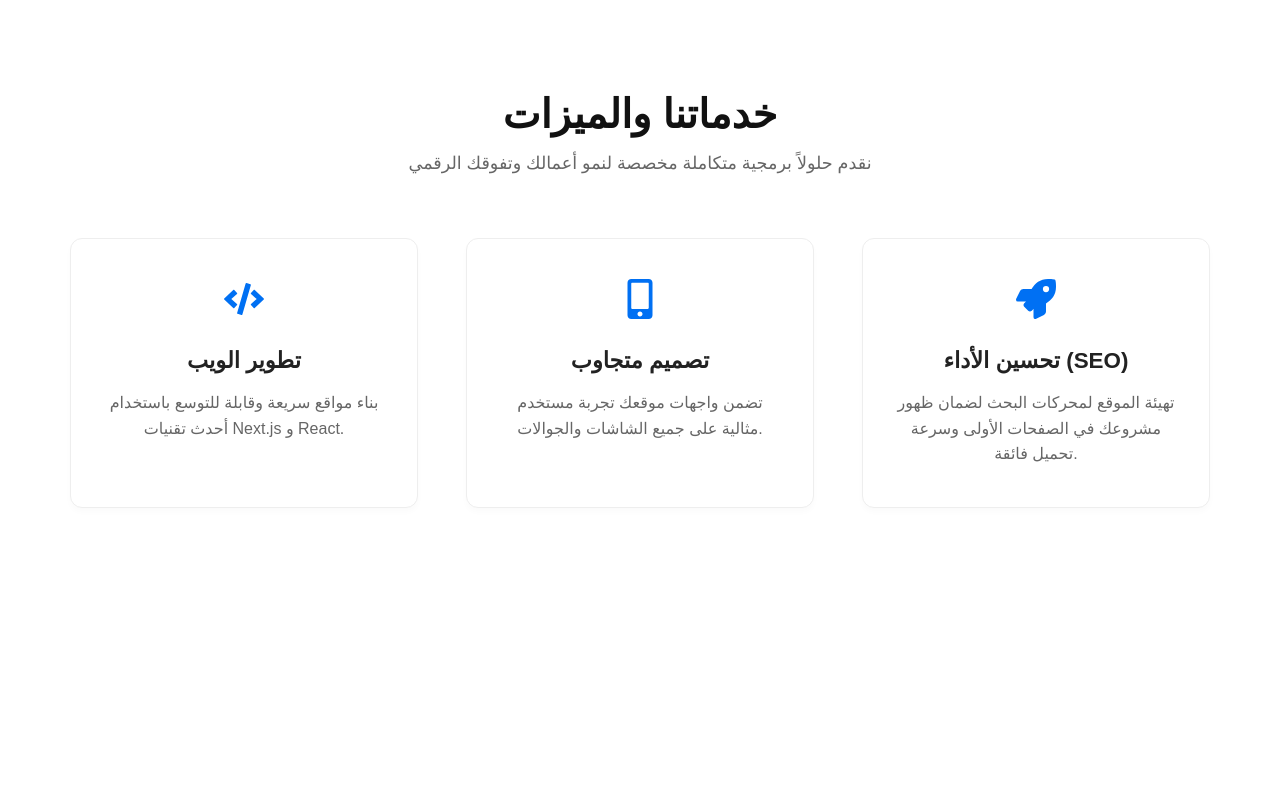
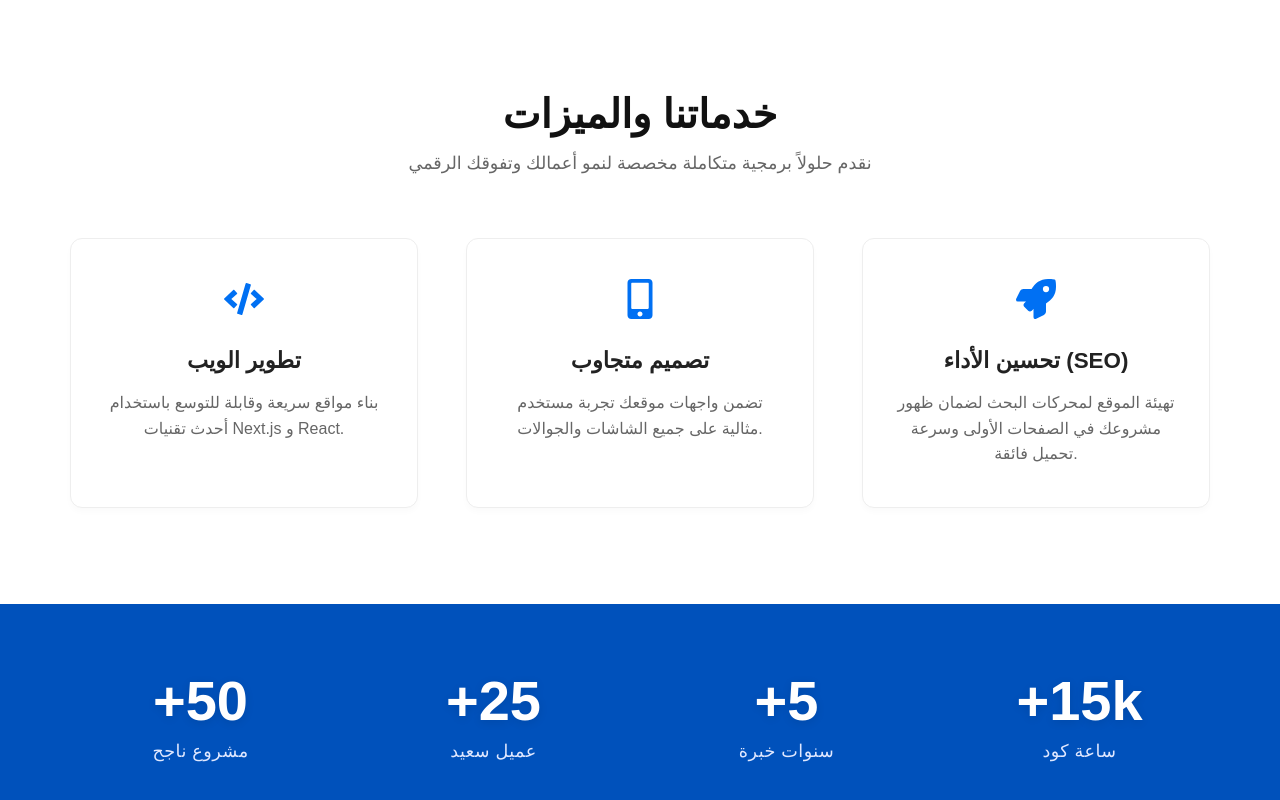
Before and after one commit to MahmoudSalem322/next-landing-page, a Next.js app: page / in a window 1280 px wide. Shown: the part 795-1595 px from the top of the page. Before the commit the page ends 1399 px from the top, so only its background shows below. Built offline with nearby package versions, Linux system fonts and the light colour scheme.

Commit message:
add stats

```diff
--- /dev/null
+++ b/src/app/components/Stats/Stats.js
@@ -0,0 +1,27 @@
+import styles from "./Stats.module.css";
+import React from "react";
+
+const Stats = () => {
+  const statsData = [
+    { id: 1, number: "+50", label: "مشروع ناجح" },
+    { id: 2, number: "+25", label: "عميل سعيد" },
+    { id: 3, number: "+5", label: "سنوات خبرة" },
+    { id: 4, number: "+15k", label: "ساعة كود" },
+  ];
+  return (
+    <section className={styles.statsSection}>
+      <div className="container">
+        <div className={styles.statsGrid}>
+          {statsData.map((stat) => (
+            <div key={stat.id} className={styles.statBox}>
+              <h2 className={styles.statNumber}>{stat.number}</h2>
+              <p className={styles.statLabel}>{stat.label}</p>
+            </div>
+          ))}
+        </div>
+      </div>
+    </section>
+  );
+};
+
+export default Stats;
--- /dev/null
+++ b/src/app/components/Stats/Stats.module.css
@@ -0,0 +1,53 @@
+.statsSection {
+  padding: 4rem 0;
+  background-color: #0051bb; /* درجة أزرق أغمق من اللون الأساسي لتعطي فخامة */
+  color: white;
+}
+
+/* توزيع العناصر بجانب بعضها بالتساوي */
+.statsGrid {
+  display: flex;
+  justify-content: space-between;
+  align-items: center;
+  gap: 2rem;
+}
+
+/* تنسيق صندوق الإحصائية الفردي */
+.statBox {
+  flex: 1;
+  text-align: center;
+}
+
+.statNumber {
+  font-size: 3.5rem; /* رقم كبير وواضح لجذب العين */
+  font-weight: 800;
+  margin-bottom: 0.5rem;
+  /* تأثير إضاءة خفيف على النص */
+  text-shadow: 0 2px 10px rgba(0, 0, 0, 0.1);
+}
+
+.statLabel {
+  font-size: 1.1rem;
+  color: #e0e8ff; /* لون أبيض مائل للزرقة الخفيفة ليناسب الخلفية */
+  font-weight: 500;
+  letter-spacing: 0.5px;
+}
+
+/* --- التجاوب الذكي مع الشاشات الصغيرة (Mobile) --- */
+@media (max-width: 768px) {
+  .statsGrid {
+    flex-wrap: wrap; /* السماح للعناصر بالنزول لسطر جديد */
+    justify-content: center;
+  }
+
+  .statBox {
+    /* كل صندوق يأخذ نصف عرض الشاشة تقريباً (ناقص الـ gap)
+       ليظهر التصميم كـ 2 فوق و 2 تحت بشكل متناسق جداً */
+    flex: calc(50% - 1rem);
+    margin-bottom: 1.5rem;
+  }
+
+  .statNumber {
+    font-size: 2.5rem; /* تصغير الخط قليلاً ليناسب الجوال */
+  }
+}
--- a/src/app/page.js
+++ b/src/app/page.js
@@ -2,12 +2,14 @@ import styles from "./page.module.css";
 import Navbar from "./components/Navbar/Navbar";
 import Hero from "./components/Hero/Hero";
 import Services from "./components/Services/Services";
+import Stats from "./components/Stats/Stats";
 
 const page = () => {
   return (
     <main>
       <Hero />
       <Services />
+      <Stats />
     </main>
   );
 };
```
